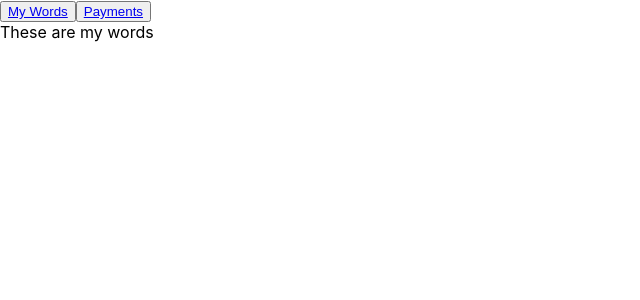
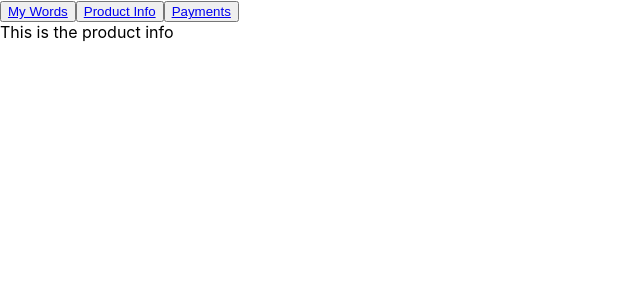
Before and after one commit to JBeckintosh/dict, a React (Create React App) app: page /product-info in a window 1280 px wide. Shown: the top 300 px of the page, without its empty margins (0-640 px from the left). Built offline with nearby package versions, Linux system fonts and the light colour scheme.

Commit message:
Add reference to Product info page

```diff
--- a/src/components/header/Header.tsx
+++ b/src/components/header/Header.tsx
@@ -5,6 +5,7 @@ function Header() {
     return (
         <nav>
             <button><Link to="/my-words">My Words</Link></button>
+            <button><Link to="/product-info">Product Info</Link></button>
             <button><Link to="/payments">Payments</Link></button>
         </nav>
     )
--- /dev/null
+++ b/src/components/product-info/ProductInfo.tsx
@@ -0,0 +1,11 @@
+import React from 'react'
+
+function ProductInfo() {
+    return (
+        <div>
+            This is the product info
+        </div>
+    )
+}
+
+export default ProductInfo
--- a/src/components/routes/RouteList.tsx
+++ b/src/components/routes/RouteList.tsx
@@ -1,6 +1,7 @@
 import { Routes, Route } from 'react-router'
 import MyWords from '../my-words/MyWords'
 import Payments from '../payment/Payments'
+import ProductInfo from '../product-info/ProductInfo'
 
 function RouteList() {
     return (
@@ -8,6 +9,7 @@ function RouteList() {
             <Route path="/" element={<MyWords />} />
             <Route path="/my-words" element={<MyWords />} />
             <Route path="/payments" element={<Payments />} />
+            <Route path="/product-info" element={<ProductInfo />} />
             <Route path="*" element={<MyWords />} />
         </Routes>
     )
```
